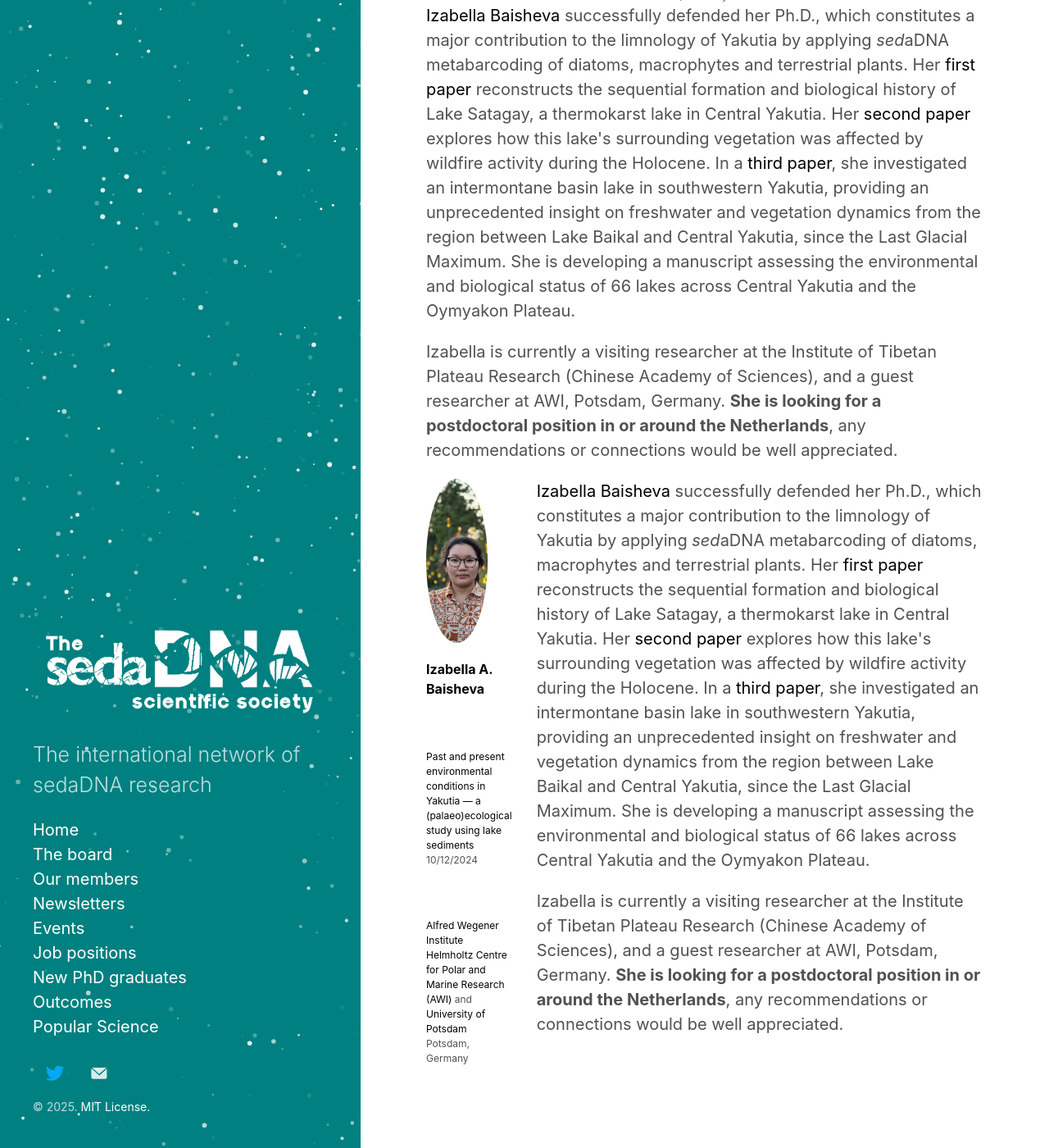
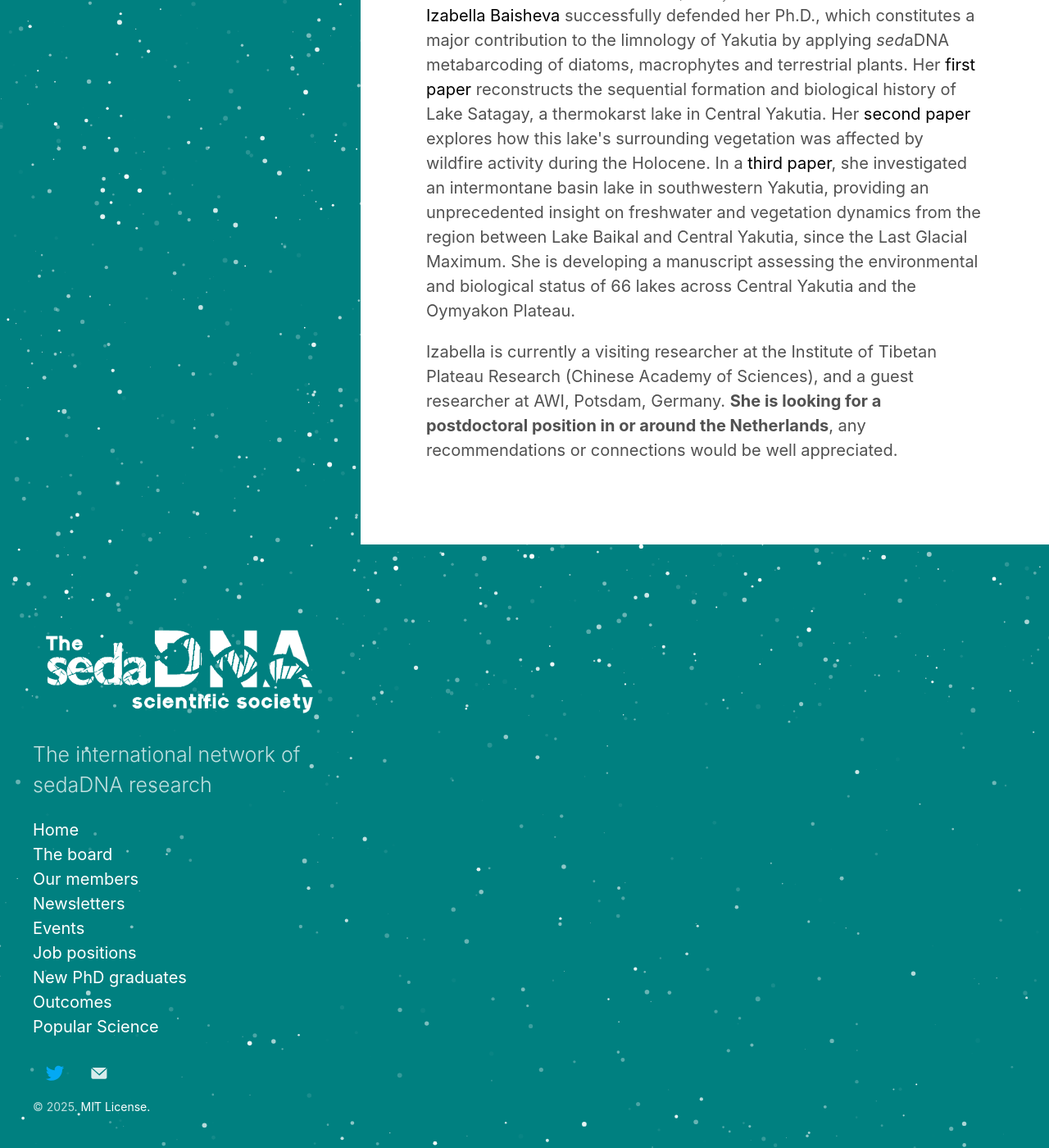
Before and after one commit to sedadna/sedadna.github.io, a Jekyll site: the page built from category/new-graduates.md, in a window 1280 px wide and 1400 px high, scrolled down 1108 px. Shown: the whole window at 82% size. Built offline with Jekyll 4.4.1, drawn with Linux system fonts in a browser that asks for light colours.

Commit message:
Update new-graduates.md

```diff
--- a/category/new-graduates.md
+++ b/category/new-graduates.md
@@ -169,34 +169,3 @@ His research interests are steep skiing and tasty cheese.</p>
 <p>Izabella is currently a visiting researcher at the Institute of Tibetan Plateau Research (Chinese Academy of Sciences), and a guest researcher at AWI, Potsdam, Germany.
 <b>She is looking for a postdoctoral position in or around the Netherlands</b>, any recommendations or connections would be well appreciated.</p>
 </div>
-
-
-
-<div class="avatar2">
-  <div class="member2">
-    <div class="square2">
-      <a href="https://www.researchgate.net/profile/Izabella-Baisheva" target="_blank">
-        <img src="{{ "/category/members/Izabella_Baisheva.jpg" | relative_url }}" alt="Avatar" />
-      </a>
-    </div>
-    <div class="member2">
-    <p>Izabella A. Baisheva</p>
-    <hr style="opacity:0">
-    <p><a href="https://www.researchgate.net/publication/389547161_Past_and_present_environmental_conditions_in_Yakutia_-_a_palaeoecological_study_using_lake_sediments">Past and present environmental conditions in Yakutia — a (palaeo)ecological study using lake sediments</a></p>
-    <p>10/12/2024</p>
-    <hr style="opacity:0">
-    <p><a href="https://www.awi.de/en/">Alfred Wegener Institute Helmholtz Centre for Polar and Marine Research (AWI)</a> and <a href="https://www.uni-potsdam.de/en/university-of-potsdam">University of Potsdam</a></p>
-    <p>Potsdam, Germany</p>
-  </div>
-</div>
-<!-- Text below image -->
-<div class="section Izabella">
-<p> <a href="https://www.researchgate.net/profile/Izabella-Baisheva">Izabella Baisheva</a> successfully defended her Ph.D., which constitutes a major contribution to the limnology of Yakutia by applying <i>sed</i>aDNA metabarcoding of diatoms, macrophytes and terrestrial plants.
-  Her <a href="https://doi.org/10.1007/s10933-023-00285-w">first paper</a> reconstructs the sequential formation and biological history of Lake Satagay, a thermokarst lake in Central Yakutia.
-  Her <a href="https://doi.org/10.3389/fevo.2022.962906">second paper</a> explores how this lake's surrounding vegetation was affected by wildfire activity during the Holocene.
-  In a <a href="https://doi.org/10.3389/feart.2024.1354284">third paper</a>, she investigated an intermontane basin lake in southwestern Yakutia, providing an unprecedented insight on freshwater and vegetation dynamics from the region between Lake Baikal and Central Yakutia, since the Last Glacial Maximum.
-  She is developing a manuscript assessing the environmental and biological status of 66 lakes across Central Yakutia and the Oymyakon Plateau.
-</p>
-<p>Izabella is currently a visiting researcher at the Institute of Tibetan Plateau Research (Chinese Academy of Sciences), and a guest researcher at AWI, Potsdam, Germany.
-<b>She is looking for a postdoctoral position in or around the Netherlands</b>, any recommendations or connections would be well appreciated.</p>
-</div>
```
